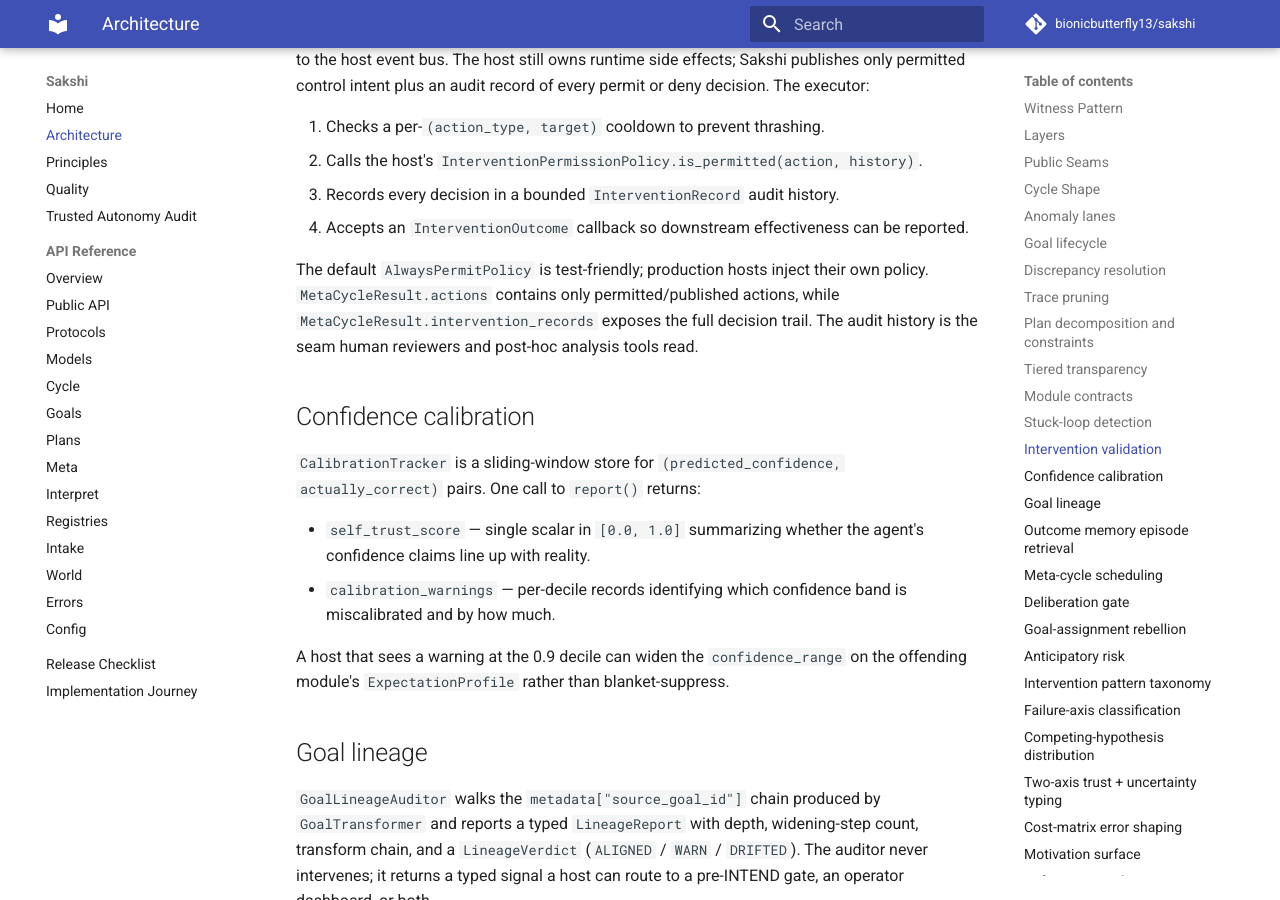
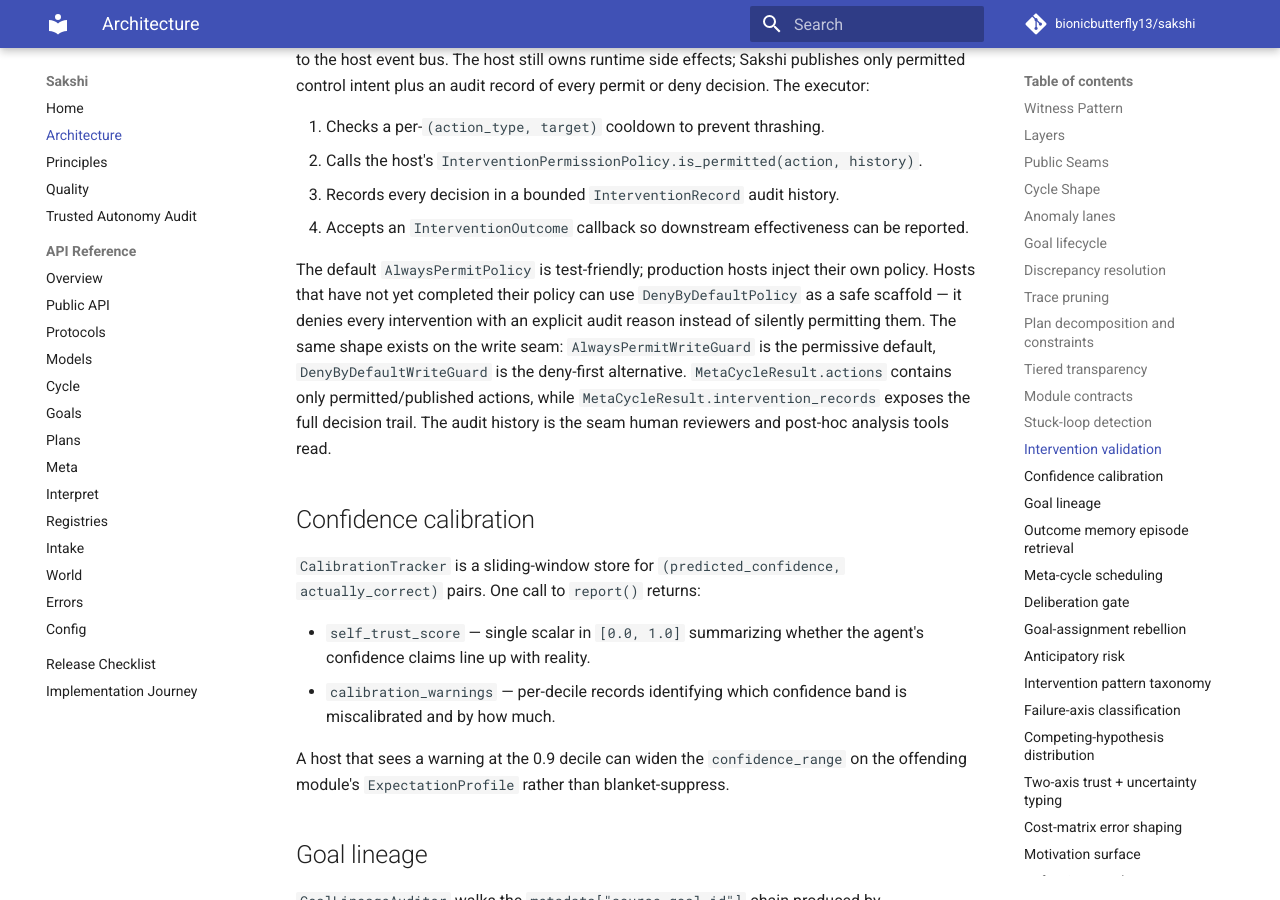
Before and after one commit to bionicbutterfly13/sakshi, an MkDocs documentation site: the page built from docs/architecture.md, in a window 1280 px wide and 900 px high, scrolled down 4265 px. Built offline with MkDocs 1.6.1 and Material for MkDocs 9.7.7, drawn with Linux system fonts in a browser that asks for light colours; comment, search, counter and statistics services are not loaded.

Commit message:
docs: recommend deny-by-default safe seams for production scaffolds

```diff
--- a/docs/architecture.md
+++ b/docs/architecture.md
@@ -143,9 +143,14 @@ audit record of every permit or deny decision. The executor:
 4. Accepts an `InterventionOutcome` callback so downstream effectiveness can be reported.
 
 The default `AlwaysPermitPolicy` is test-friendly; production hosts inject their
-own policy. `MetaCycleResult.actions` contains only permitted/published actions,
-while `MetaCycleResult.intervention_records` exposes the full decision trail.
-The audit history is the seam human reviewers and post-hoc analysis tools read.
+own policy. Hosts that have not yet completed their policy can use
+`DenyByDefaultPolicy` as a safe scaffold — it denies every intervention with an
+explicit audit reason instead of silently permitting them. The same shape exists
+on the write seam: `AlwaysPermitWriteGuard` is the permissive default,
+`DenyByDefaultWriteGuard` is the deny-first alternative. `MetaCycleResult.actions`
+contains only permitted/published actions, while
+`MetaCycleResult.intervention_records` exposes the full decision trail. The
+audit history is the seam human reviewers and post-hoc analysis tools read.
 
 ## Confidence calibration
 
```
Also changed, not shown: README.md (+8 -1 lines).
